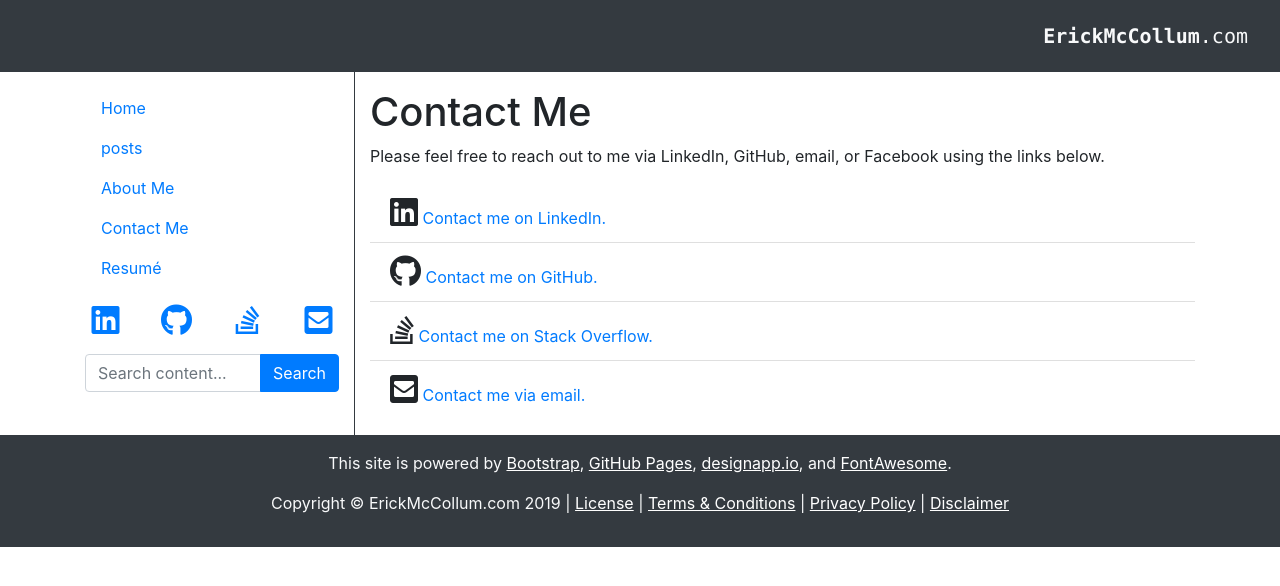
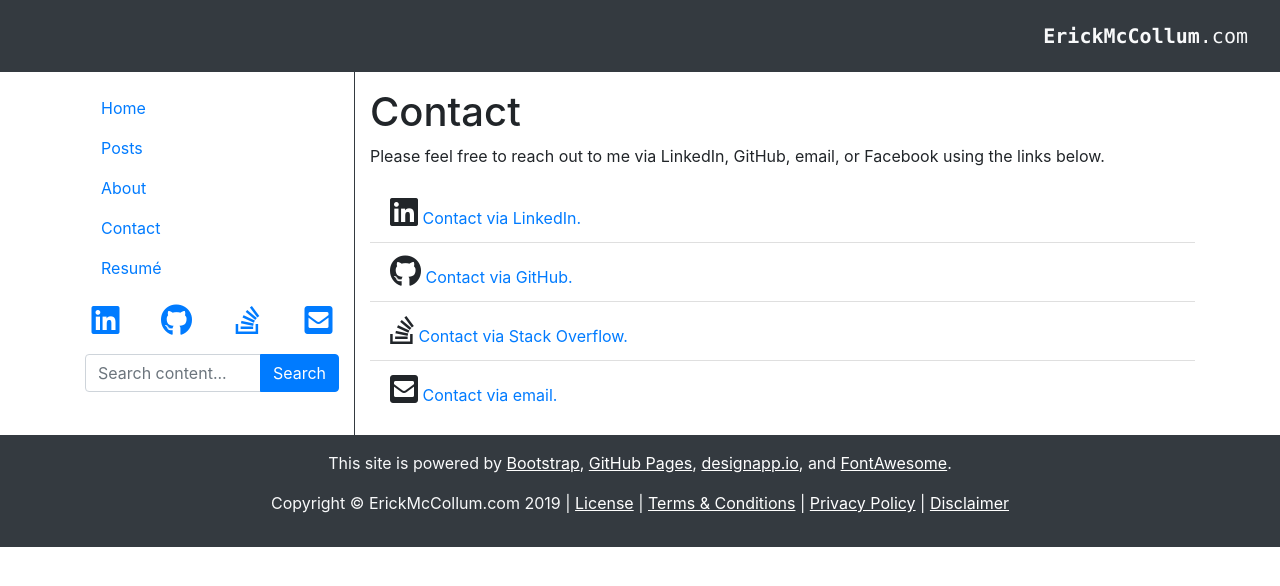
Before and after one commit to frederickm13/frederickm13.github.io, a Jekyll site: the page built from pages/contact-me.md, in a window 1280 px wide. Shown: the top 586 px of the page. Built offline with Jekyll 4.4.1, drawn with Linux system fonts in a browser that asks for light colours.

Commit message:
Combine articles and posts

```diff
--- a/Gemfile
+++ b/Gemfile
@@ -23,3 +23,4 @@
 
 # Performance-booster for watching directories on Windows
 gem "wdm", "~> 0.1.1", :platforms => [:mingw, :x64_mingw, :mswin]
+gem "webrick", "~> 1.7"
--- a/_layouts/Base.html
+++ b/_layouts/Base.html
@@ -41,13 +41,13 @@
                                 <a class="nav-link" href="/">Home</a>
                             </li>
                             <li class="nav-item">
-                                <a class="nav-link" href="/posts">posts</a>
+                                <a class="nav-link" href="/posts">Posts</a>
                             </li>
                             <li class="nav-item">
-                                <a class="nav-link" href="/about-me">About Me</a>
+                                <a class="nav-link" href="/about">About</a>
                             </li>
                             <li class="nav-item">
-                                <a class="nav-link" href="/contact-me">Contact Me</a>
+                                <a class="nav-link" href="/contact">Contact</a>
                             </li>
                             <li class="nav-item">
                                 <a class="nav-link" href="/assets/pdf/FM_Resume.pdf">Resumé</a>
--- a/_layouts/Articles.html
+++ b/_layouts/Posts.html
@@ -4,7 +4,7 @@
 
 {{ content }}
 
-<ul id="articles-list" style="list-style-type: none;" class="px-0 mx-0">
+<ul id="posts-list" style="list-style-type: none;" class="px-0 mx-0">
     {% for post in site.posts %}
         <li class="py-1">
             <a href="{{ post.url }}">
--- a/assets/scripts/search.js
+++ b/assets/scripts/search.js
@@ -14,7 +14,7 @@
 
     const searchStringLower = searchString.trim().toLowerCase();
 
-    const articlesList = document.querySelectorAll("#articles-list li");
+    const articlesList = document.querySelectorAll("#posts-list li");
 
     if (articlesList.length < 1) {
         return;
--- a/pages/contact-me.md
+++ b/pages/contact-me.md
@@ -1,18 +1,18 @@
 ---
-title: Contact Me
+title: Contact
 layout: Base
-permalink: /contact-me/
+permalink: /contact/
 description: Contact Erick McCollum.
 ---
 
-# Contact Me
+# Contact
 Please feel free to reach out to me via LinkedIn, GitHub, email, or Facebook using the links below.
 
 <div>
     <ul class="list-group list-group-flush">
-        <li class="list-group-item"><i class="fab fa-linkedin fa-2x"></i> <a href="https://www.linkedin.com/in/erick-mccollum">Contact me on LinkedIn.</a></li>
-        <li class="list-group-item"><i class="fab fa-github fa-2x"></i> <a href="https://github.com/frederickm13">Contact me on GitHub.</a></li>
-        <li class="list-group-item"><i class="fab fa-stack-overflow fa-2x"></i> <a href="https://stackoverflow.com/users/15205828/frederickm13">Contact me on Stack Overflow.</a></li>
-        <li class="list-group-item"><i class="fas fa-envelope-square fa-2x"></i> <a href="mailto:fgmccollum4@gmail.com">Contact me via email.</a></li>
+        <li class="list-group-item"><i class="fab fa-linkedin fa-2x"></i> <a href="https://www.linkedin.com/in/erick-mccollum">Contact via LinkedIn.</a></li>
+        <li class="list-group-item"><i class="fab fa-github fa-2x"></i> <a href="https://github.com/frederickm13">Contact via GitHub.</a></li>
+        <li class="list-group-item"><i class="fab fa-stack-overflow fa-2x"></i> <a href="https://stackoverflow.com/users/15205828/frederickm13">Contact via Stack Overflow.</a></li>
+        <li class="list-group-item"><i class="fas fa-envelope-square fa-2x"></i> <a href="mailto:fgmccollum4@gmail.com">Contact via email.</a></li>
     </ul>
 </div>
--- a/sitemap.txt
+++ b/sitemap.txt
@@ -1,7 +1,7 @@
 https://erickmccollum.com
 https://erickmccollum.com/posts
-https://erickmccollum.com/about-me
-https://erickmccollum.com/contact-me
+https://erickmccollum.com/about
+https://erickmccollum.com/contact
 https://erickmccollum.com/assets/pdf/FM_Resume.pdf
 https://erickmccollum.com/2019/01/24/CsvSplitter.html
 https://erickmccollum.com/2019/01/24/WebSourceCode.html
```
Also changed, not shown: pages/about.md (renamed from pages/about-me.md, +4 -4 lines), pages/articles.md (+5 -5 lines), pages/projects.md (deleted, +0 -9 lines), pages/search.md (deleted, +0 -9 lines), Gemfile.lock.
